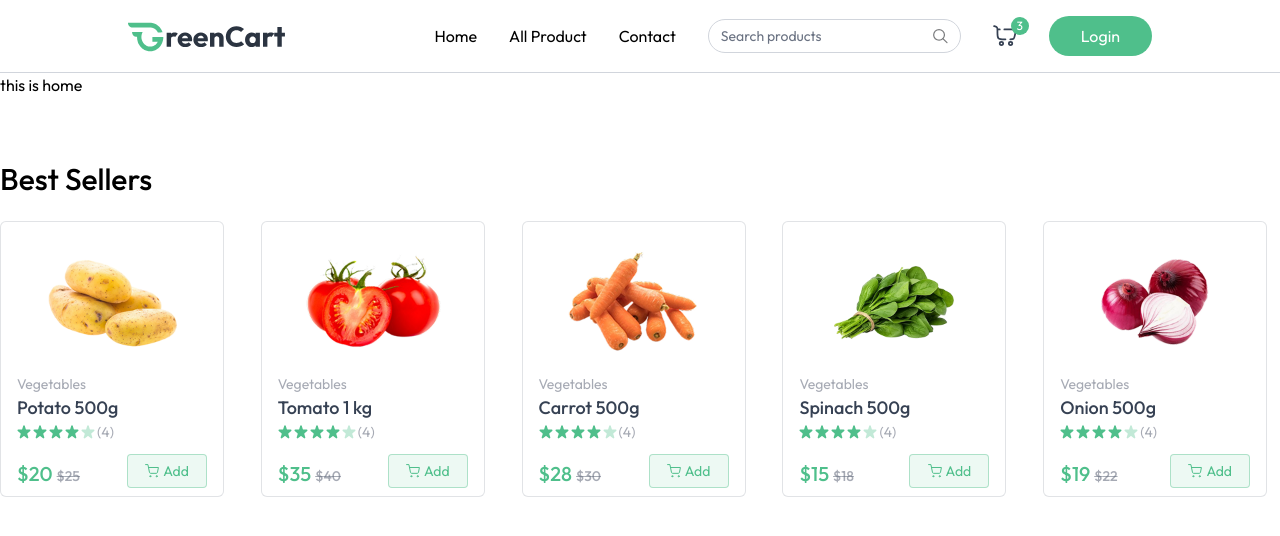
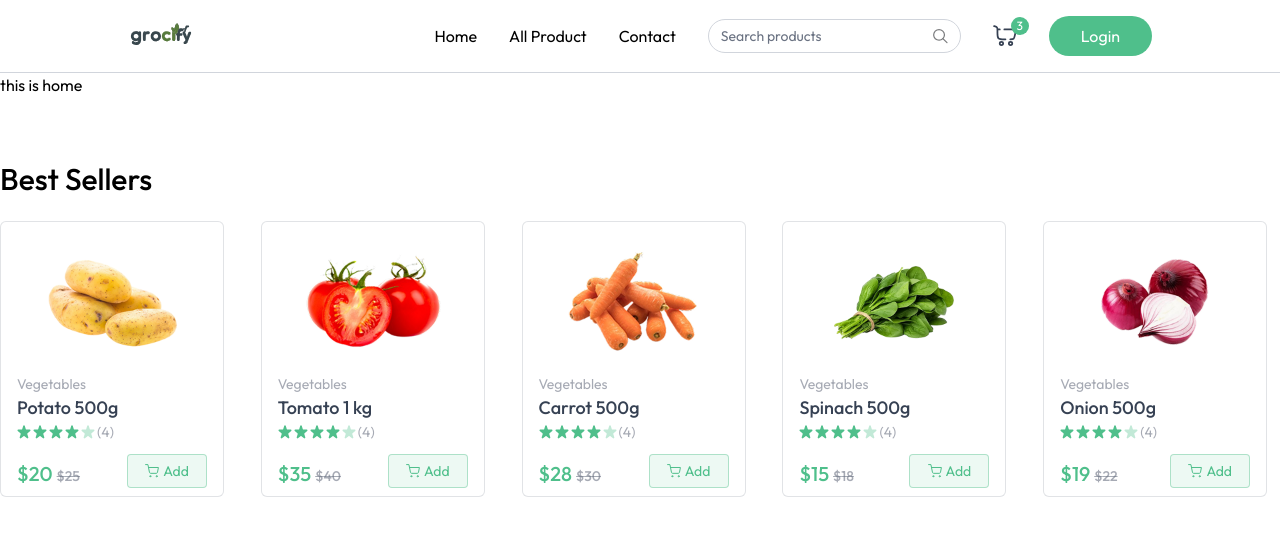
Before and after one commit to 9DFF-2B31/Grocify, a React (Vite) app in the folder Frontend/: page / in a window 1280 px wide. Shown: the top 536 px of the page. Built offline with nearby package versions, Linux system fonts and the light colour scheme.

Commit message:
Logo updated

```diff
--- a/Frontend/src/assets/assets.js
+++ b/Frontend/src/assets/assets.js
@@ -1,4 +1,5 @@
-import logo from "./logo.svg";
+
+import Final_logo from './Final_logo.svg';
 import search_icon from "./search_icon.svg";
 import remove_icon from "./remove_icon.svg";
 import arrow_right_icon_colored from "./arrow_right_icon_colored.svg";
@@ -71,7 +72,8 @@ import brown_rice_image from "./brown_rice_image.png";
 import barley_image from "./barley_image.png";
 
 export const assets = {
-  logo,
+
+  Final_logo,
   search_icon,
   remove_icon,
   arrow_right_icon_colored,
--- a/Frontend/src/components/Navbar.jsx
+++ b/Frontend/src/components/Navbar.jsx
@@ -15,7 +15,7 @@ const Navbar = () => {
     <nav className="flex items-center justify-between px-6 md:px-16 lg:px-24 xl:px-32 py-4 border-b border-gray-300 bg-white relative transition-all">
 
             <NavLink to='/' onClick={()=>setOpen(false)}>
-                <img className="h-9" src={assets.logo} alt="logo" />
+                <img className="h-9 scale-125 object-contain" src={assets.Final_logo} alt="logo" />
             </NavLink>
 
             {/* Desktop Menu */}
--- a/Frontend/src/main.jsx
+++ b/Frontend/src/main.jsx
@@ -4,6 +4,8 @@ import './index.css'
 import App from './App.jsx'
 import{BrowserRouter} from 'react-router-dom'
 import { AppContextProvider } from './context/AppContext.jsx'
+
+
 
 createRoot(document.getElementById('root')).render(
 
```
Also changed, not shown: Frontend/src/assets/Final_logo.svg (added), Frontend/src/assets/new_logo.svg (added).
